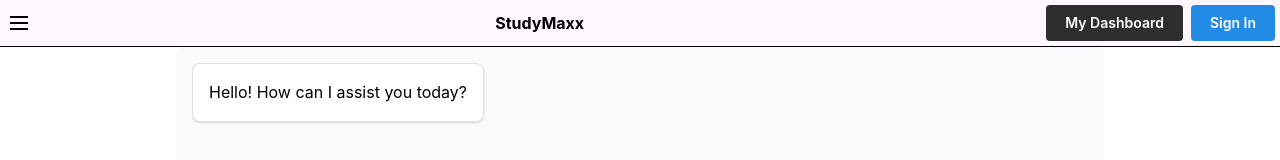
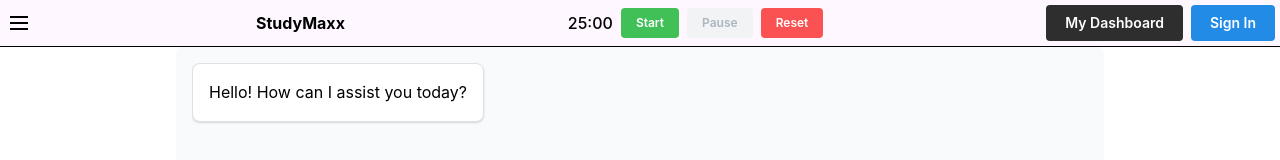
Before and after one commit to shuripurin/studymaxx, a React (Vite) app in the folder client/: page /ai_chat in a window 1280 px wide. Shown: the top 160 px of the page. Built offline with nearby package versions, Linux system fonts and the light colour scheme; no server answers.

Commit message:
add countdown timer

```diff
--- /dev/null
+++ b/client/src/components/countdown.tsx
@@ -0,0 +1,65 @@
+import { useEffect, useState } from "react";
+import { Button, Text } from "@mantine/core";
+
+export function CountDown() {
+  const initialTime = 25 * 60;
+  const [timeLeft, setTimeLeft] = useState(initialTime);
+  const [isRunning, setIsRunning] = useState(false);
+
+  useEffect(() => {
+    if (!isRunning) return;
+    const intervalId = setInterval(() => {
+      setTimeLeft((prev) => {
+        if (prev <= 1) {
+          setIsRunning(false);
+          return 0;
+        }
+        return prev - 1;
+      });
+    }, 1000);
+    return () => clearInterval(intervalId);
+  }, [isRunning]);
+
+  const formatTime = (seconds: number) => {
+    const m = Math.floor(seconds / 60);
+    const s = seconds % 60;
+    const mm = m < 10 ? "0" + m : m;
+    const ss = s < 10 ? "0" + s : s;
+    return `${mm}:${ss}`;
+  };
+
+  return (
+    <div style={{ display: "flex", alignItems: "center", gap: "8px" }}>
+      <Text fw={500}>{formatTime(timeLeft)}</Text>
+      <Button
+        size="xs"
+        variant="filled"
+        color="green"
+        onClick={() => setIsRunning(true)}
+        disabled={isRunning || timeLeft === 0}
+      >
+        Start
+      </Button>
+      <Button
+        size="xs"
+        variant="filled"
+        color="orange"
+        onClick={() => setIsRunning(false)}
+        disabled={!isRunning}
+      >
+        Pause
+      </Button>
+      <Button
+        size="xs"
+        variant="filled"
+        color="red"
+        onClick={() => {
+          setIsRunning(false);
+          setTimeLeft(initialTime);
+        }}
+      >
+        Reset
+      </Button>
+    </div>
+  );
+}
--- a/client/src/components/friendlist.tsx
+++ b/client/src/components/friendlist.tsx
@@ -87,7 +87,7 @@
           </Button>
         </div>
         <div className="rounded-xl bg-purple-50 p-2">
-          <ScrollArea h={600}>
+          <ScrollArea h={550}>
             <div className="space-y-1">
               {friends.map((friend) => (
                 <div
--- a/client/src/components/mantine/navbar.tsx
+++ b/client/src/components/mantine/navbar.tsx
@@ -17,6 +17,7 @@
 import { onAuthStateChanged, signOut } from "firebase/auth";
 import { auth } from "../../app/firebase";
 import avatar from "../../assets/avatar.png";
+import { CountDown } from "../countdown";
 
 export function Navbar() {
   const [opened, { open, close }] = useDisclosure(false);
@@ -28,7 +29,6 @@
     const unsubscribe = onAuthStateChanged(auth, (user) => {
       setIsLoggedIn(!!user);
     });
-
     return () => unsubscribe();
   }, []);
 
@@ -81,6 +81,7 @@
       <Text size="md" fw={700}>
         StudyMaxx
       </Text>
+      <CountDown />
       <div className="flex flex-wrap align-center items-center gap-2">
         <Button
           variant="filled"
```
